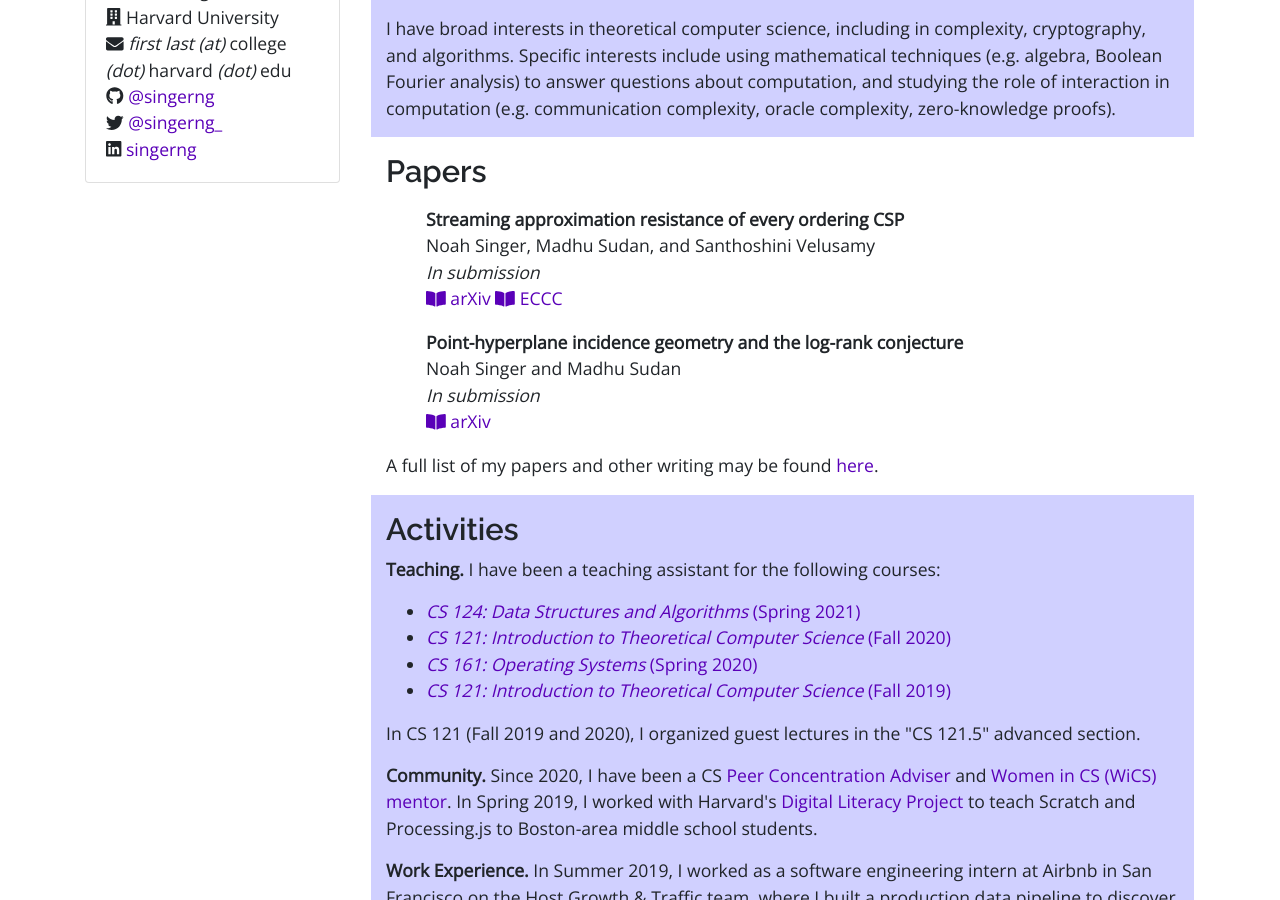
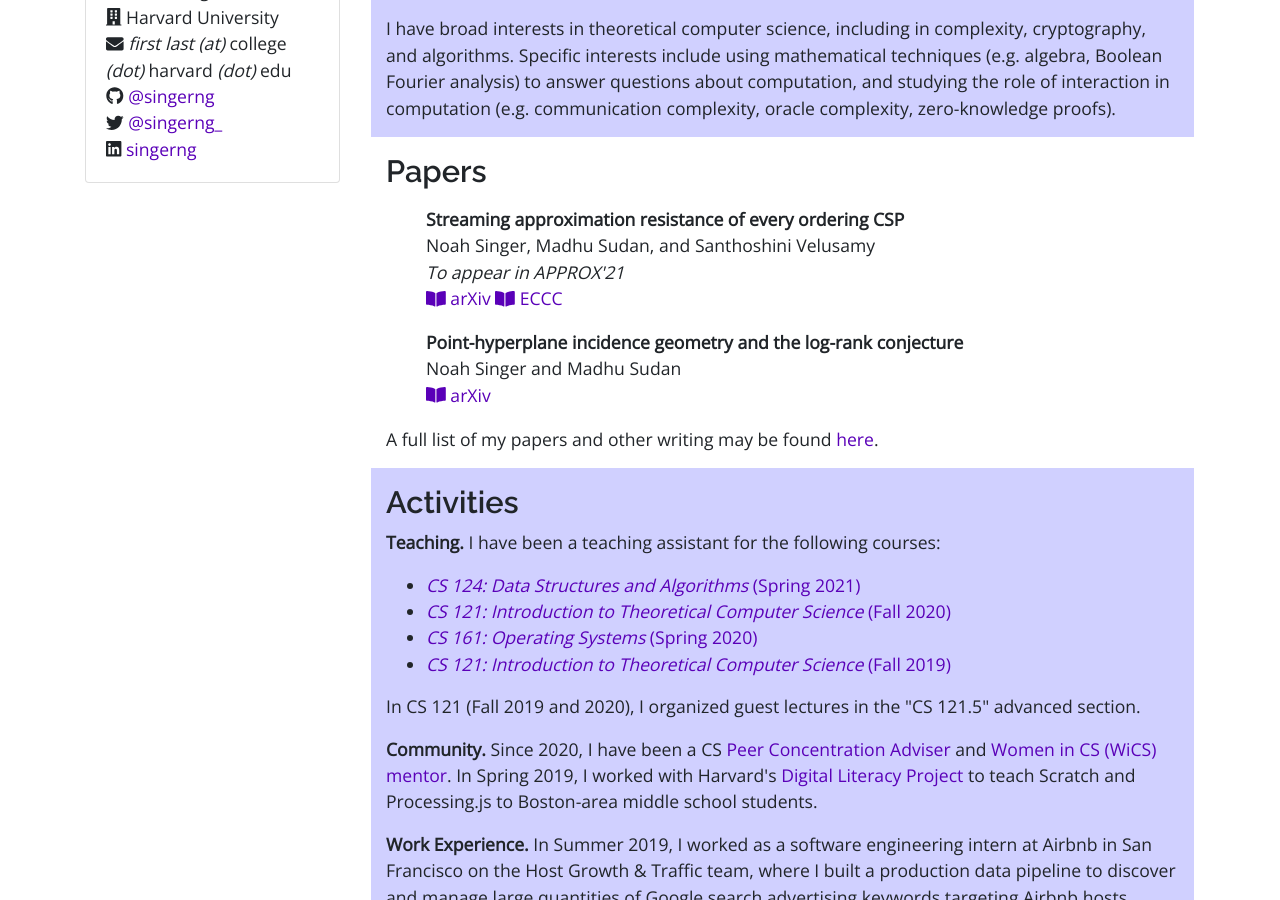
Before and after one commit to singerng/noahsinger.org, a Jekyll site: the page built from index/index.html, in a window 1280 px wide and 900 px high, scrolled down 407 px. Built offline with Jekyll 4.4.1, drawn with Linux system fonts in a browser that asks for light colours; nearby versions of some CDN libraries.

Commit message:
updated papers

```diff
--- a/_data/papers.yml
+++ b/_data/papers.yml
@@ -9,7 +9,7 @@
   date: 2021-05-04
   authors: Noah Singer, Madhu Sudan, and Santhoshini Velusamy
   type: research
-  venue: In submission
+  venue: To appear in APPROX'21
   arxiv: 2105.01782
   eccc: 2021/064
   select: yes
@@ -42,7 +42,6 @@
   authors: Noah Singer and Madhu Sudan
   arxiv: 2101.09592
   type: research
-  venue: In submission
   select: yes
   abstract: >
     We study the log-rank conjecture from the perspective of incidence geometry and present a reformulation as well as a
```
